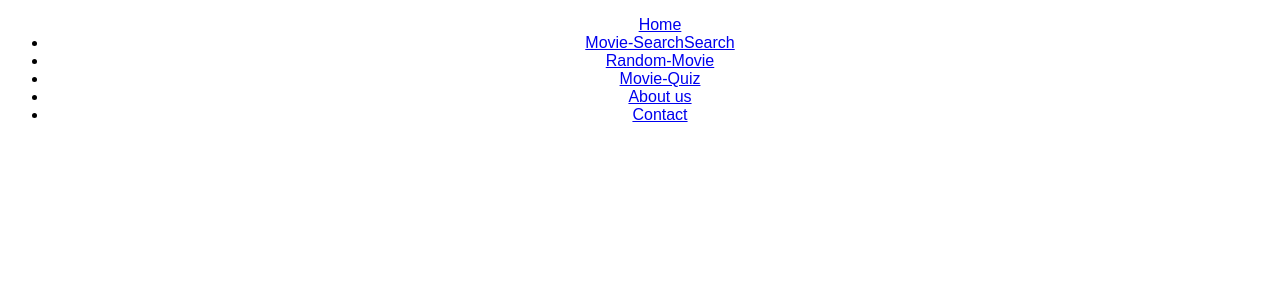
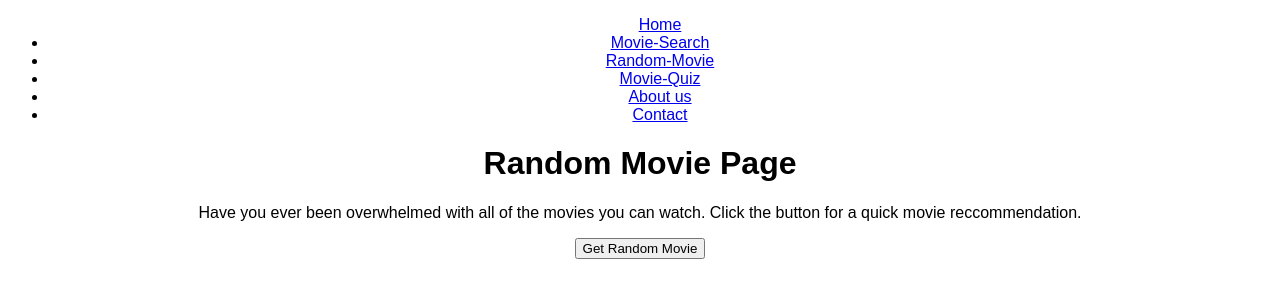
Before and after one commit to schafelz/Phase1-movieproject, a React (Create React App) app: page /RandomMovie in a window 1280 px wide. Shown: the top 300 px of the page. Built offline with nearby package versions, Linux system fonts and the light colour scheme.

Commit message:
Update 4 files Added gios part home and RadomMoive

```diff
--- a/src/App.js
+++ b/src/App.js
@@ -7,13 +7,17 @@ import Contact from "./Contact";
 import Success from "./Success";
 import MovieDatabase from "./MovieDatabase";
 import AboutUs from "./AboutUs";
+import Home from "./Home";
+import RandomMovie from "./RandomMovie";
 
 export default function App() {
   return (
     <div className="App">
       <Navbar />
       <Routes>
+        <Route path="/" element={<Home />} />
         <Route path="/MovieDatabase" element={<MovieDatabase />} />
+        <Route path="/RandomMovie" element={<RandomMovie />} />
         <Route path="/MoviePlot" element={<MoviePlot />} />
         <Route path="/Contact" element={<Contact />} />
         <Route path="/AboutUs" element={<AboutUs />} />
--- /dev/null
+++ b/src/Home.js
@@ -0,0 +1,16 @@
+import React from "react";
+
+const Home = () => {
+  return (
+    <div>
+      <h1>Movie Database App</h1>
+      <p>
+        Welcome to the MovieDatabase App. You can search for a movie in our
+        search engine or pick a random movie. We also offer fun quizzes that can
+        test your movie knowledge.
+      </p>
+    </div>
+  );
+};
+
+export default Home;
--- a/src/NavBar.js
+++ b/src/NavBar.js
@@ -10,10 +10,10 @@ function Navbar() {
             <Link to="/">Home</Link>
           </li>
           <li>
-            <Link to="/MovieDatabase">Movie-SearchSearch</Link>
+            <Link to="/MovieDatabase">Movie-Search</Link>
           </li>
           <li>
-            <Link to="/">Random-Movie</Link>
+            <Link to="/RandomMovie">Random-Movie</Link>
           </li>
           <li>
             <Link to="/MoviePlot">Movie-Quiz</Link>
--- /dev/null
+++ b/src/RandomMovie.js
@@ -0,0 +1,51 @@
+import React, { useState } from "react";
+import axios from "axios";
+
+const apiKey = "5bf96c34";
+
+const RandomMovie = () => {
+  const [randomMovie, setRandomMovie] = useState(null);
+
+  const handleClick = () => {
+    axios
+      .get(`https://www.omdbapi.com/?apikey=${apiKey}&type=movie&s=random`)
+      .then((response) => {
+        const randomIndex = Math.floor(
+          Math.random() * response.data.Search.length
+        );
+        const randomMovieID = response.data.Search[randomIndex].imdbID;
+        return axios.get(
+          `https://www.omdbapi.com/?apikey=${apiKey}&i=${randomMovieID}`
+        );
+      })
+      .then((response) => {
+        setRandomMovie(response.data);
+      })
+      .catch((error) => {
+        console.log(error);
+      });
+  };
+
+  return (
+    <div>
+      <h1> Random Movie Page </h1>
+      <p>
+        Have you ever been overwhelmed with all of the movies you can watch.
+        Click the button for a quick movie reccommendation.
+      </p>
+      <button onClick={handleClick}>Get Random Movie</button>
+      {randomMovie && (
+        <div>
+          <h2>{randomMovie.Title}</h2>
+          <img src={randomMovie.Poster} alt={randomMovie.Title} />
+          <p>Released: {randomMovie.Released}</p>
+          <p>Director: {randomMovie.Director}</p>
+          <p>Actors: {randomMovie.Actors}</p>
+          <p>Plot: {randomMovie.Plot}</p>
+        </div>
+      )}
+    </div>
+  );
+};
+
+export default RandomMovie;
```
